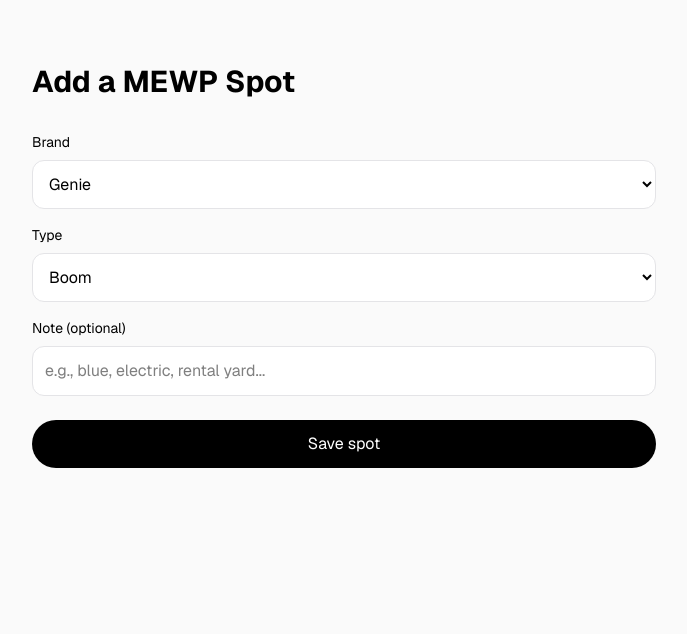
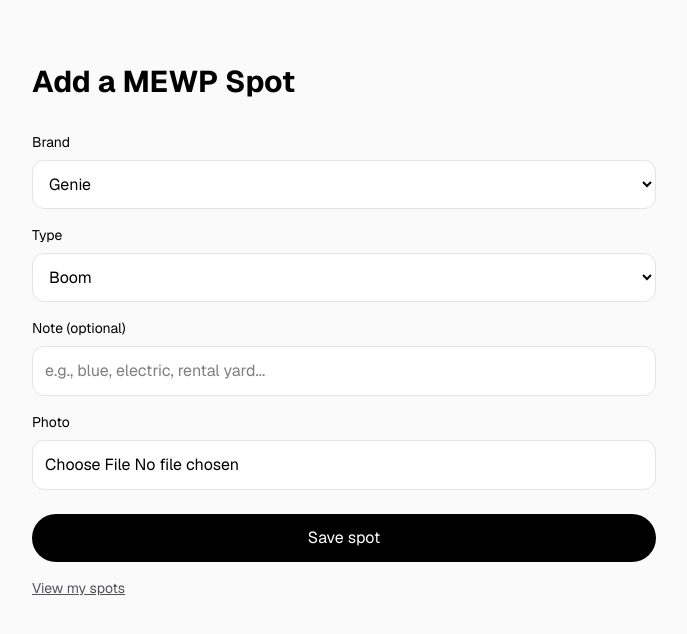
Before and after one commit to mellerbeck/mewp-spotter, a Next.js app: page /spot in a window 1280 px wide. Shown: the top 634 px of the page, without its empty margins (296-983 px from the left). Built offline with nearby package versions, Linux system fonts and the light colour scheme; no server answers.

Commit message:
Add photo upload to spots

```diff
--- a/app/spot/page.tsx
+++ b/app/spot/page.tsx
@@ -8,6 +8,8 @@ export default function SpotPage() {
   const [note, setNote] = useState("");
   const [loc, setLoc] = useState<{ lat: number; lng: number } | null>(null);
   const [status, setStatus] = useState<string>("");
+
+  const [photoDataUrl, setPhotoDataUrl] = useState<string | null>(null);
 
   useEffect(() => {
     if (!navigator.geolocation) {
@@ -23,6 +25,13 @@ export default function SpotPage() {
     );
   }, []);
 
+  function onPhoto(file: File | null) {
+    if (!file) return;
+    const reader = new FileReader();
+    reader.onload = () => setPhotoDataUrl(String(reader.result));
+    reader.readAsDataURL(file);
+  }
+
   function saveLocal() {
     const spot = {
       brand,
@@ -30,6 +39,7 @@ export default function SpotPage() {
       note,
       loc,
       ts: new Date().toISOString(),
+      photoDataUrl,
     };
     const key = "mewp_spots";
     const existing = JSON.parse(localStorage.getItem(key) || "[]");
@@ -88,12 +98,39 @@ export default function SpotPage() {
             />
           </label>
 
+          <label className="grid gap-2">
+            <span className="text-sm">Photo</span>
+            <input
+              type="file"
+              accept="image/*"
+              capture="environment"
+              className="rounded-xl border border-zinc-200 bg-white p-3 dark:border-zinc-800 dark:bg-black"
+              onChange={(e) => onPhoto(e.target.files?.[0] || null)}
+            />
+          </label>
+
+          {photoDataUrl ? (
+            // eslint-disable-next-line @next/next/no-img-element
+            <img
+              src={photoDataUrl}
+              alt="MEWP photo"
+              className="rounded-2xl border border-zinc-200 dark:border-zinc-800"
+            />
+          ) : null}
+
           <button
             onClick={saveLocal}
             className="mt-2 rounded-full bg-black px-6 py-3 text-white hover:bg-zinc-800 dark:bg-white dark:text-black"
           >
             Save spot
           </button>
+
+          <a
+            href="/spots"
+            className="text-sm text-zinc-600 underline dark:text-zinc-400"
+          >
+            View my spots
+          </a>
         </div>
       </main>
     </div>
--- a/app/spots/page.tsx
+++ b/app/spots/page.tsx
@@ -8,6 +8,7 @@ type Spot = {
   note?: string;
   loc: { lat: number; lng: number } | null;
   ts: string;
+  photoDataUrl?: string | null;
 };
 
 export default function SpotsPage() {
@@ -93,6 +94,15 @@ export default function SpotsPage() {
                     No location saved
                   </div>
                 )}
+
+                {s.photoDataUrl ? (
+                  // eslint-disable-next-line @next/next/no-img-element
+                  <img
+                    src={s.photoDataUrl}
+                    alt="MEWP"
+                    className="mt-3 rounded-2xl border border-zinc-200 dark:border-zinc-800"
+                  />
+                ) : null}
               </div>
             ))
           )}
```
